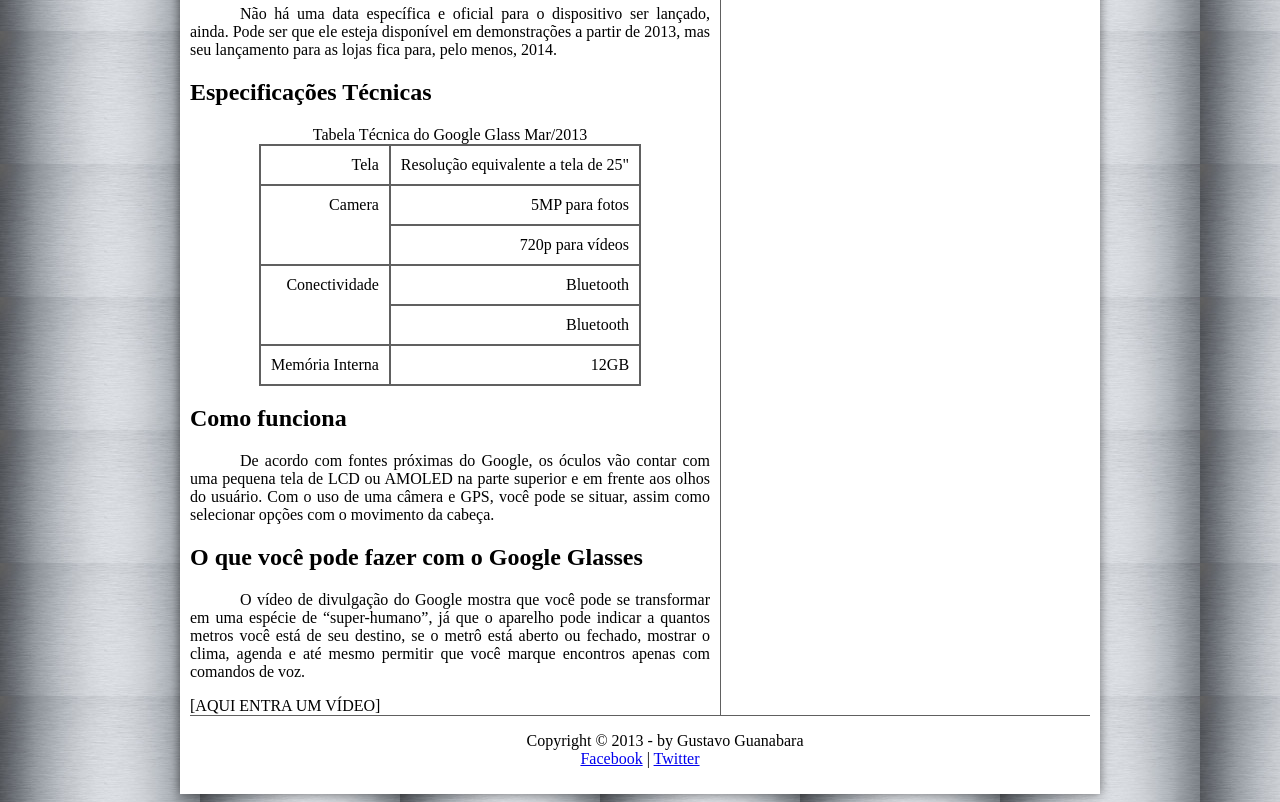
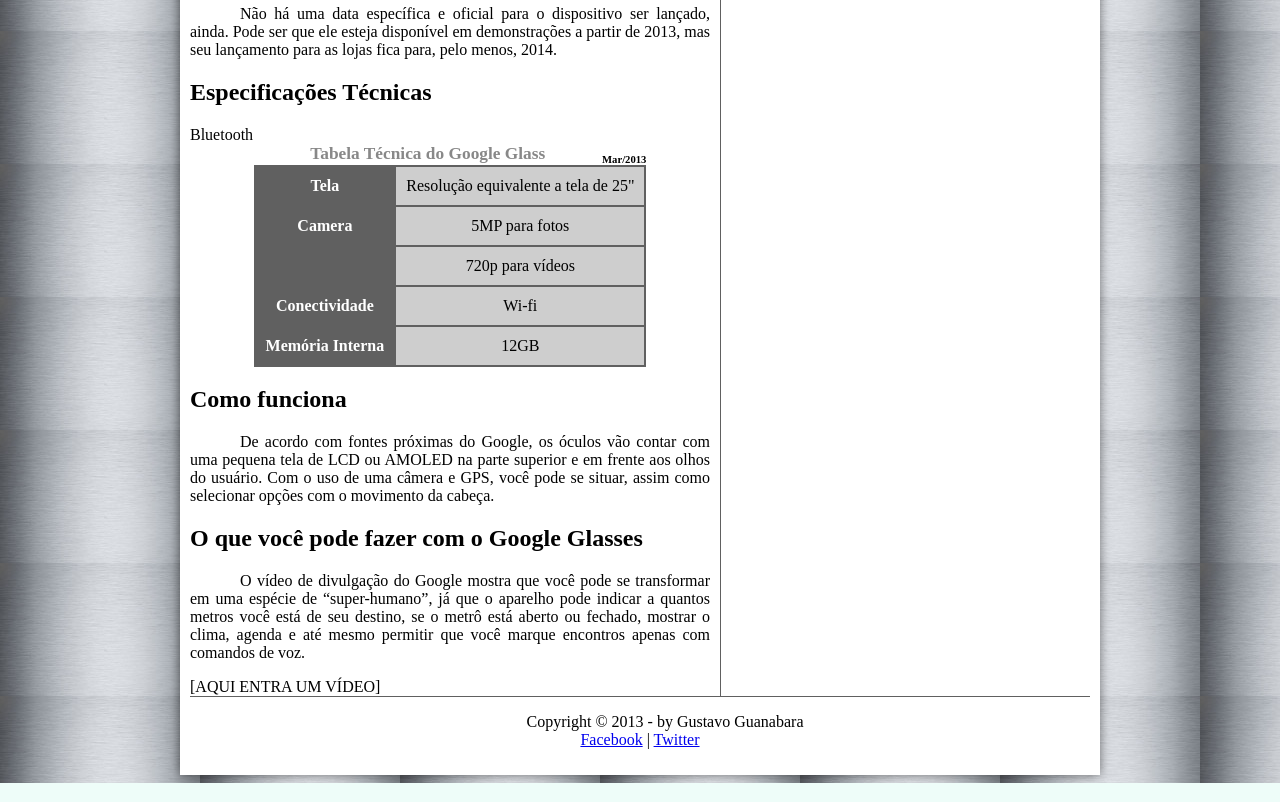
Before and after one commit to AndersonANascimento/curso_html5, a plain HTML site: page projeto-glass-html5/index.html in a window 1280 px wide. Shown: the part 900-1702 px from the top of the page. Drawn offline with Linux system fonts and the light colour scheme.

Commit message:
Aula 20 - Estilos CSS para tabelas

```diff
--- a/projeto-glass-html5/_css/estilo.css
+++ b/projeto-glass-html5/_css/estilo.css
@@ -142,9 +142,35 @@
 table#tabelaspec td {
     border: 1px solid #606060;
     padding: 10px;
-    text-align: right;
+    text-align: center;
+    vertical-align: middle;
+}
+
+table#tabelaspec td.ce {
+    color: #fff;
+    background-color: #606060;
     vertical-align: top;
+    font-weight: bold;
 }
+
+table#tabelaspec td.cd {
+    background-color: #cecece;
+}
+
+table#tabelaspec caption {
+    color: #888;
+    font-size: 13pt;
+    font-weight: bolder;
+}
+
+table#tabelaspec caption span {
+    display: block;
+    float: right;
+    color: #000;
+    font-size: 8pt;
+    margin-top: 10px;
+}
+
 
 aside#lateral {
     display: block;
--- a/projeto-glass-html5/index.html
+++ b/projeto-glass-html5/index.html
@@ -52,28 +52,28 @@
         <h1>Especificações Técnicas</h1>
 
         <table id="tabelaspec">
-            <caption>Tabela Técnica do Google Glass Mar/2013</caption>
+            <caption>Tabela Técnica do Google Glass <span>Mar/2013</span></caption>
             <tr>
-                <td>Tela</td>
-                <td>Resolução equivalente a tela de 25"</td>
+                <td class="ce">Tela</td>
+                <td class="cd">Resolução equivalente a tela de 25"</td>
             </tr>
             <tr>
-                <td rowspan="2">Camera</td>
-                <td>5MP para fotos</td>
+                <td rowspan="2" class="ce">Camera</td>
+                <td class="cd">5MP para fotos</td>
             </tr>
             <tr>
-                <td>720p para vídeos</td>
+                <td class="cd">720p para vídeos</td>
             </tr>
             <tr>
-                <td rowspan="2">Conectividade</td>
-                <td>Bluetooth</td>
+                <td rowspan="2" class="ce">Conectividade</td>
+                <td class="cd">Wi-fi</td>
             </tr>
             <tr>
-                <td>Bluetooth</td>
+                <tdclass="cd">Bluetooth</td>
             </tr>
             <tr>
-                <td>Memória Interna</td>
-                <td>12GB</td>
+                <td class="ce">Memória Interna</td>
+                <td class="cd">12GB</td>
             </tr>
         </table>
 
```
